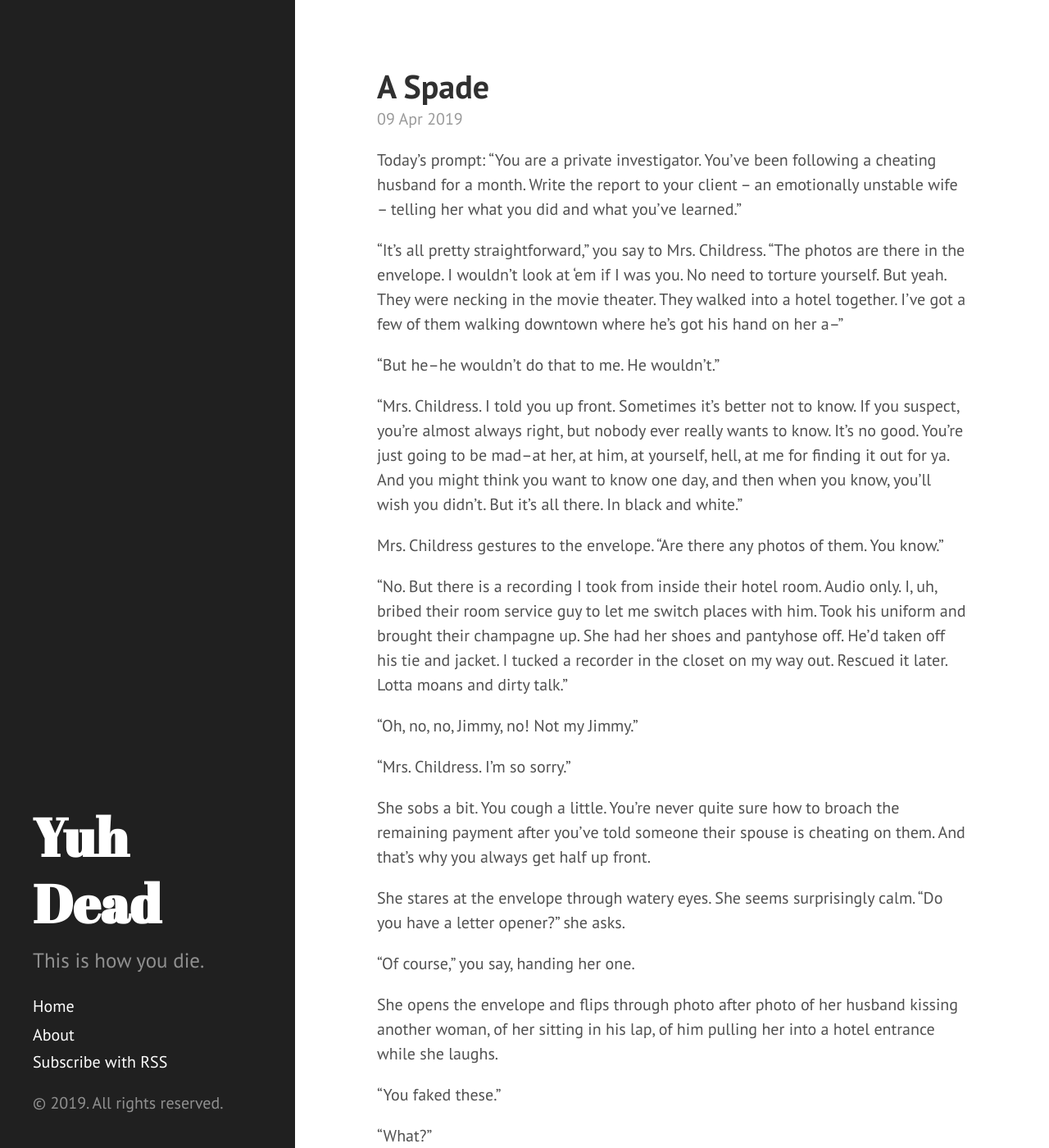
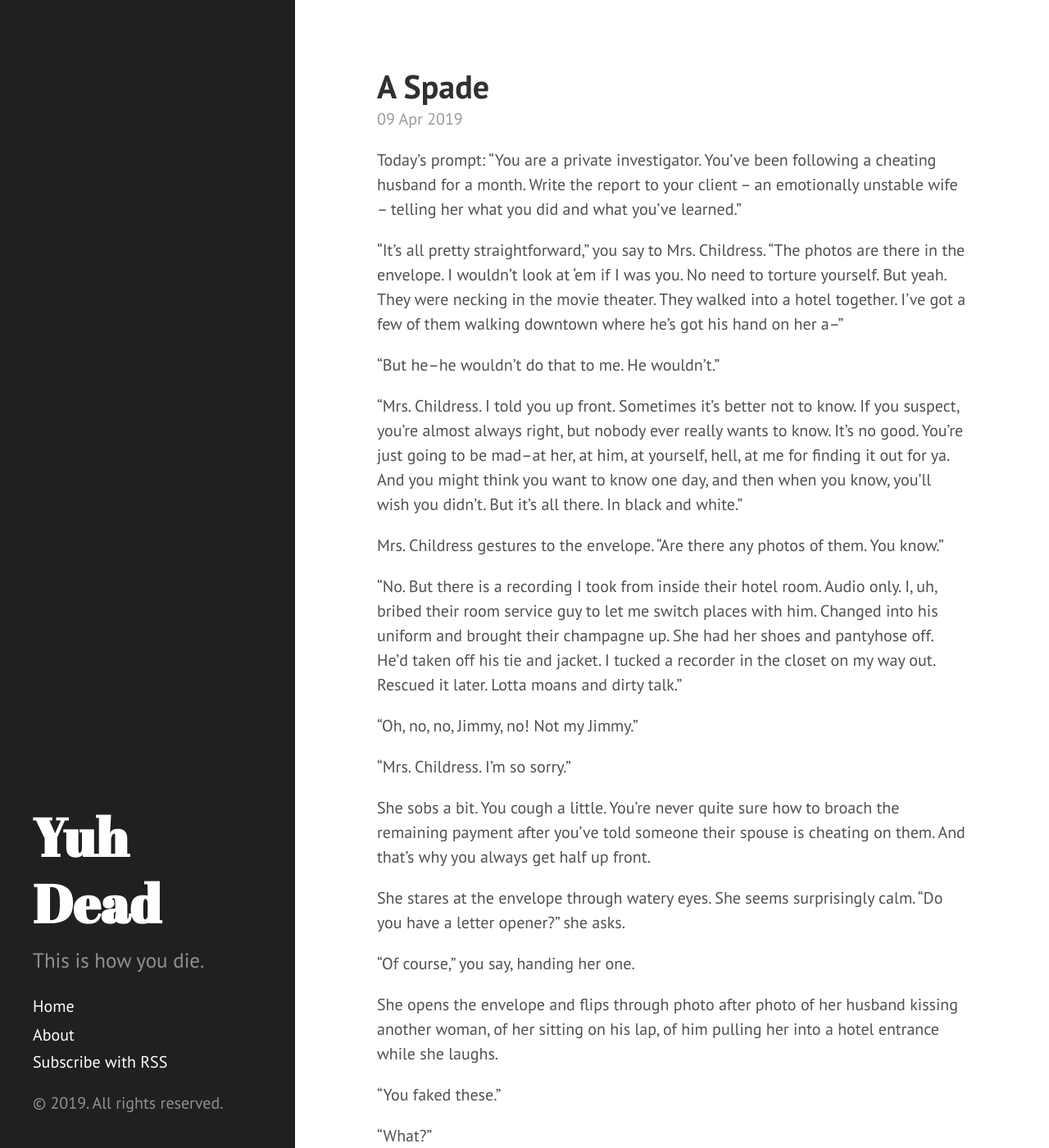
Before and after one commit to LoraV/LoraV.github.io, a Jekyll site: the page built from _posts/2019-04-09-PI.markdown, in a window 1280 px wide and 1400 px high. Shown: the whole window at 82% size. Built offline with Jekyll 4.4.1, drawn with Linux system fonts in a browser that asks for light colours.

Commit message:
noir post

```diff
--- a/_posts/2019-04-09-PI.markdown
+++ b/_posts/2019-04-09-PI.markdown
@@ -14,7 +14,7 @@ Today's prompt: "You are a private investigator. You've been following a cheatin
 
 Mrs. Childress gestures to the envelope. "Are there any photos of them. You know."
 
-"No. But there is a recording I took from inside their hotel room. Audio only. I, uh, bribed their room service guy to let me switch places with him. Took his uniform and brought their champagne up. She had her shoes and pantyhose off. He'd taken off his tie and jacket. I tucked a recorder in the closet on my way out. Rescued it later. Lotta moans and dirty talk."
+"No. But there is a recording I took from inside their hotel room. Audio only. I, uh, bribed their room service guy to let me switch places with him. Changed into his uniform and brought their champagne up. She had her shoes and pantyhose off. He'd taken off his tie and jacket. I tucked a recorder in the closet on my way out. Rescued it later. Lotta moans and dirty talk."
 
 "Oh, no, no, Jimmy, no! Not my Jimmy."
 
@@ -26,7 +26,7 @@ She stares at the envelope through watery eyes. She seems surprisingly calm. "Do
 
 "Of course," you say, handing her one.
 
-She opens the envelope and flips through photo after photo of her husband kissing another woman, of her sitting in his lap, of him pulling her into a hotel entrance while she laughs.
+She opens the envelope and flips through photo after photo of her husband kissing another woman, of her sitting on his lap, of him pulling her into a hotel entrance while she laughs.
 
 "You faked these."
 
```
